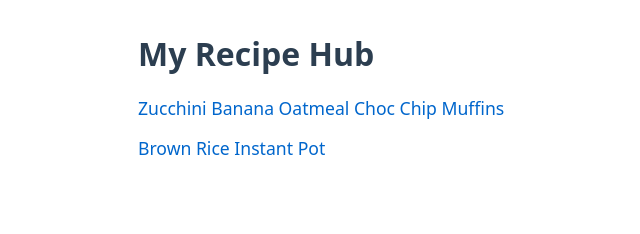
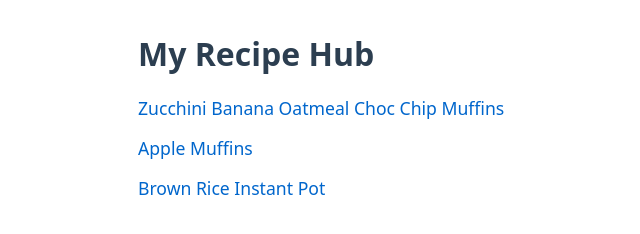
Before and after one commit to km1922/recipes, a plain HTML site: page index.html in a window 1280 px wide. Shown: the whole page, without its empty margins (202-842 px from the left). Drawn offline with Linux system fonts and the light colour scheme.

Commit message:
Add Apple Muffins link to index.html

```diff
--- a/index.html
+++ b/index.html
@@ -19,6 +19,11 @@
       <a href="zucchini-oatmeal-banana-muffins.html">Zucchini Banana Oatmeal Choc Chip Muffins</a>
     </li>
   </ul>
+    <ul>
+    <li>
+      <a href="apple-muffins.html">Apple Muffins</a>
+    </li>
+  </ul>
   <ul>
     <li>
       <a href="brown-rice-instant-pot.html">Brown Rice Instant Pot</a>
```
